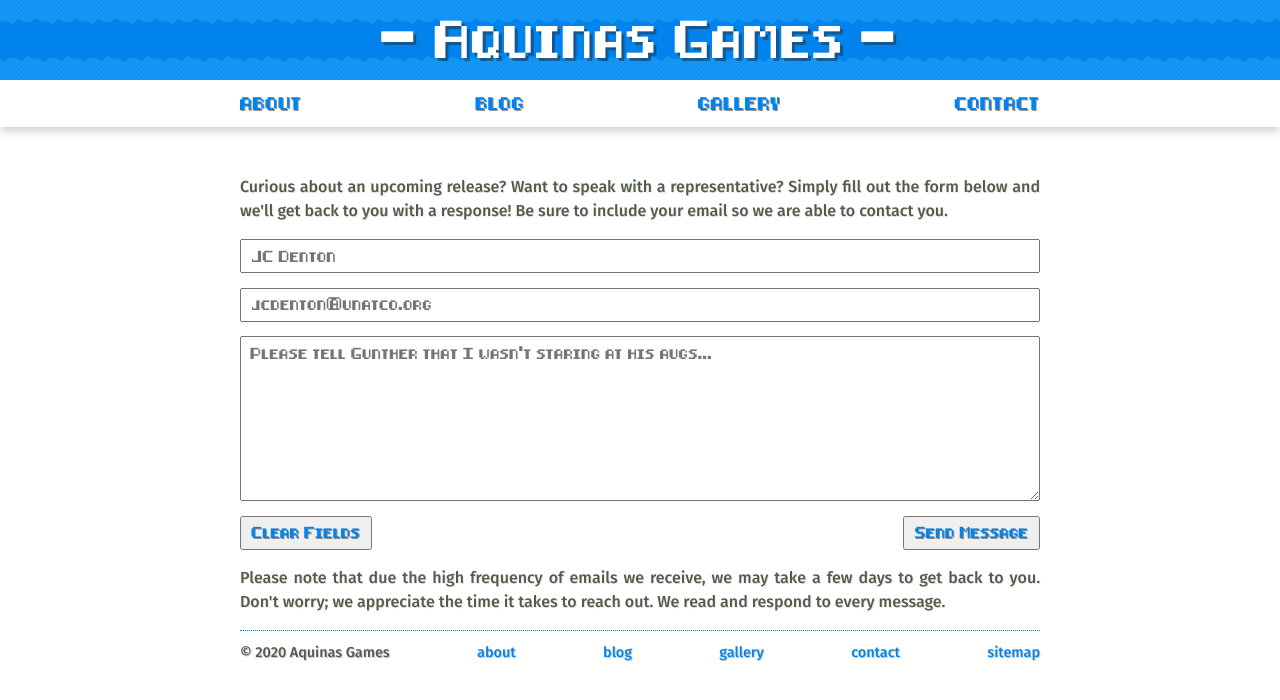
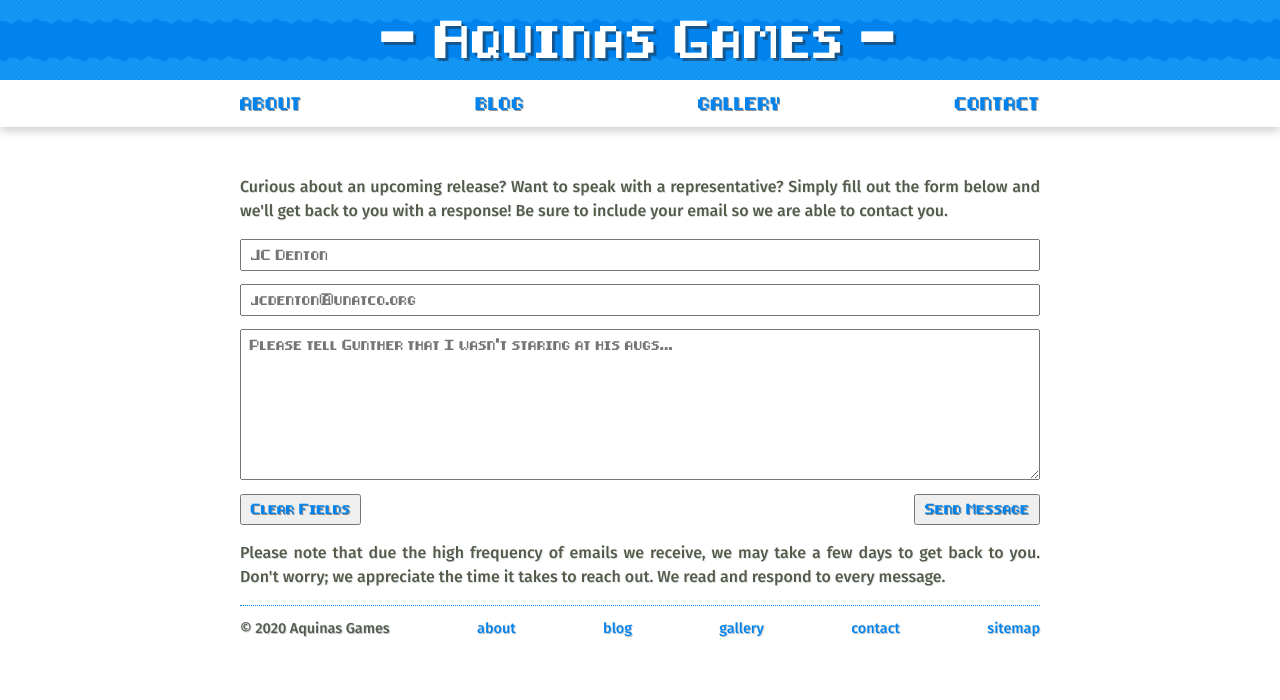
Before and after one commit to AquinasGames/website, a Jekyll site: the page built from contact.html, in a window 1280 px wide. Shown: the top 700 px of the page. Built offline with Jekyll 4.4.1, drawn with Linux system fonts in a browser that asks for light colours.

Commit message:
Reduce font size for contact form text

```diff
--- a/css/contact.css
+++ b/css/contact.css
@@ -10,7 +10,7 @@
 #contact-form {
     display: block;
     max-width: 800px;
-    font-size: 0.6em;
+    font-size: 0.55em;
     font-family: 'Pixel', sans-serif;
 }
 
```
